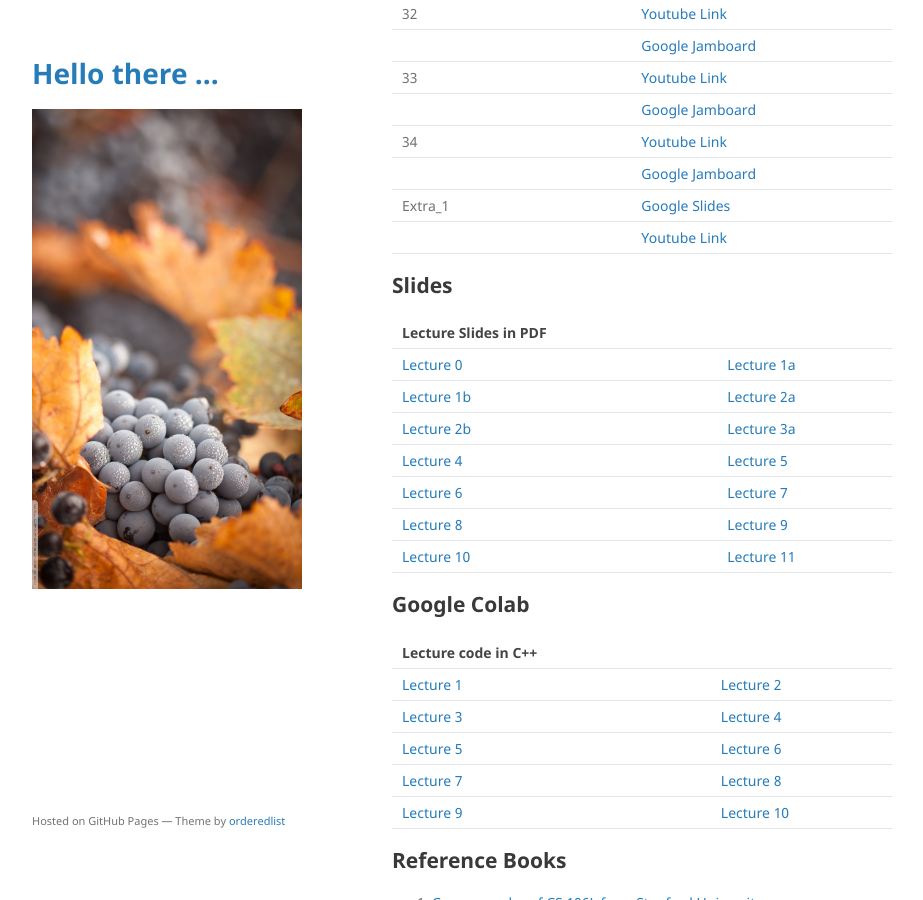
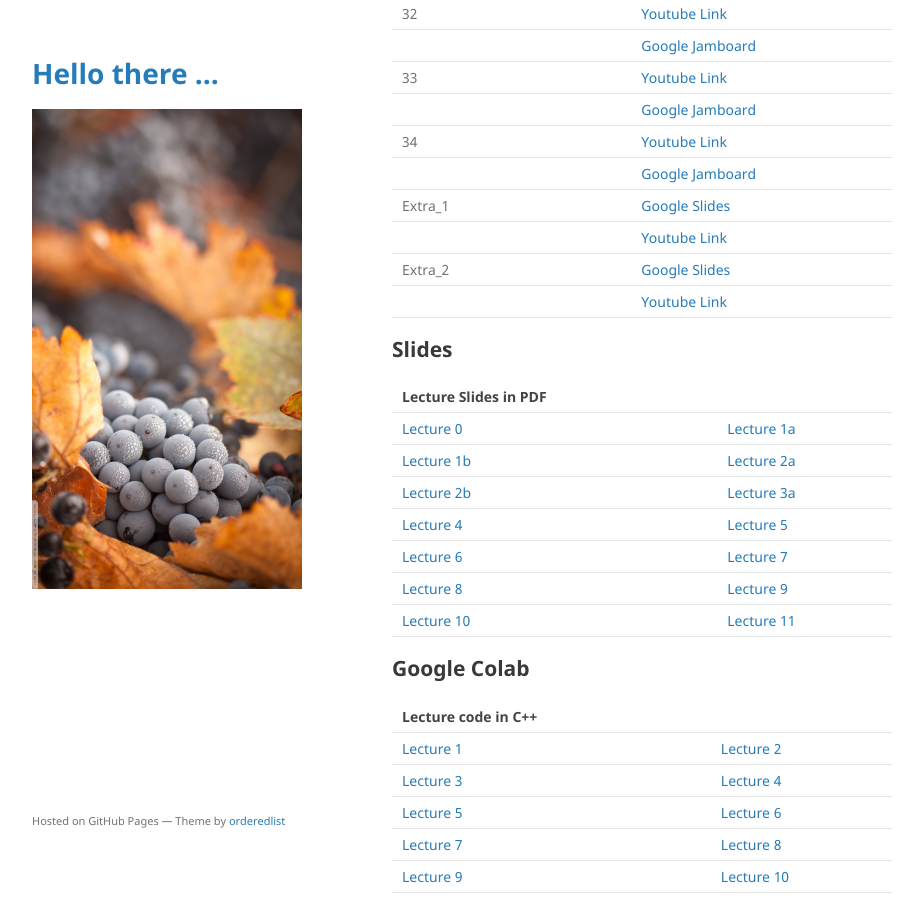
Before and after one commit to mohammadmotiurrahman/mohammadmotiurrahman.github.io, a Jekyll site: the page built from cse203_4/index.md, in a window 1280 px wide and 900 px high, scrolled down 4621 px. Shown: the whole window, without its empty margins (178-1101 px from the left). Built offline with Jekyll 4.4.1, drawn with Linux system fonts in a browser that asks for light colours; our own code applies the rules of GitHub Pages for plain Markdown files.

Commit message:
Update index.md

```diff
--- a/cse203_4/index.md
+++ b/cse203_4/index.md
@@ -153,7 +153,8 @@ environment will force me to not evaluate your exam copies.
 |         |              | [Google Jamboard](https://jamboard.google.com/d/1j_PwT0ZbGE-bCZHzirxNq9lDDBEchbqDkIuRlNSBvlI/edit?usp=sharing) |
 | Extra_1 |              | [Google Slides](https://jamboard.google.com/d/1zhsVgaVDGYC02TkEmwSVKfU-X9bXkBrkfGV_zYdCa1I/edit?usp=sharing)|
 |         |              | [Youtube Link](https://youtu.be/VukqFnapVh0)                                                                   |
-
+| Extra_2 |              | [Google Slides]()|
+|         |              | [Youtube Link](https://youtu.be/9l6ExyetN9A)                                                                   |
 
 
 
```
